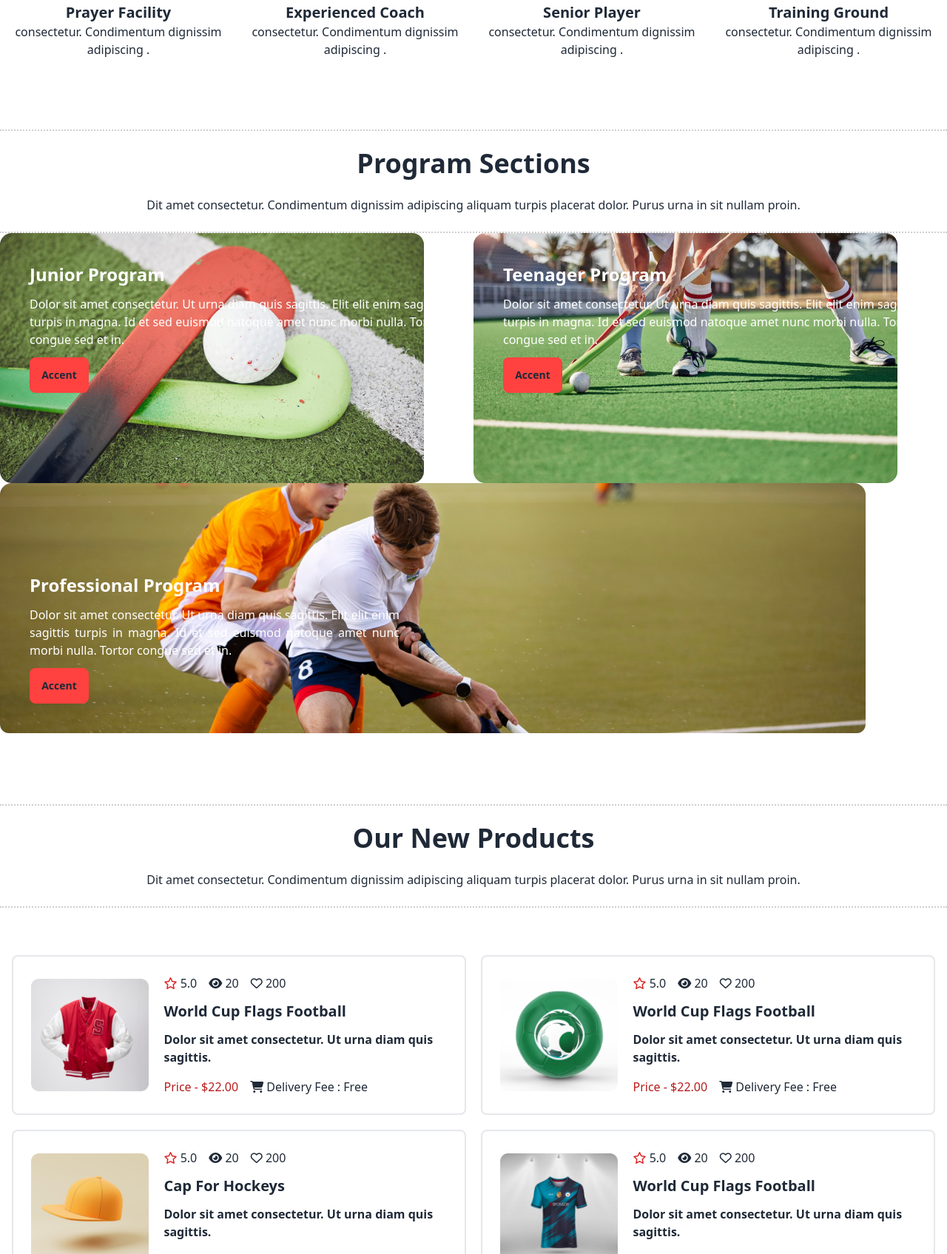
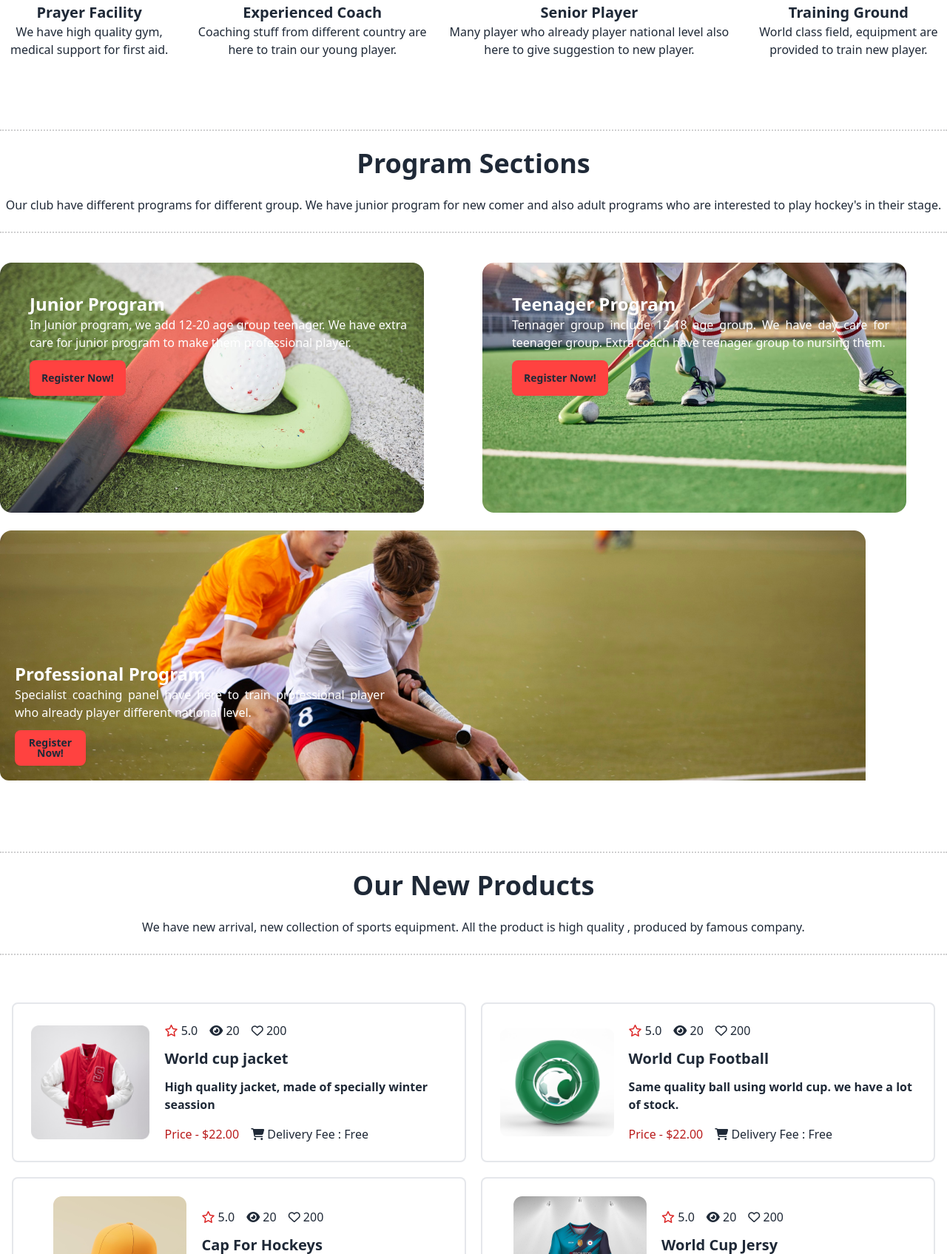
Before and after one commit to Ajjaj-Ahmed/hockey_club_website, a plain HTML site: page index.html in a window 1280 px wide. Shown: the part 1105-2800 px from the top of the page at 74% size. Drawn offline with nearby package versions, Linux system fonts and the light colour scheme.

Commit message:
final commit

```diff
--- a/index.html
+++ b/index.html
@@ -118,64 +118,59 @@
     <!-- hockey club -->
     <section class="mt-10 py-6 lg:mt-24 border-y-2 border-dotted border-[#13131833]">
       <h2 class="text-2xl lg:text-4xl font-extrabold text-center lg:mb-6">Professional Hockeys Club</h2>
-      <p class="text-[14px] lg:text-[16px] text-center font-medium">Dit amet consectetur. Condimentum dignissim
-        adipiscing aliquam turpis placerat dolor. Purus urna in sit nullam proin.</p>
+      <p class="text-[14px] lg:text-[16px] text-center font-medium">Our club is older than any other hockey club in the state. We have decades experince to make a player Professional</p>
     </section>
 
     <!-- club description -->
-    <section class="flex  flex-col  mt-16 gap-y-10 lg:mt-24  lg:flex-row ">
+    <section class="flex  flex-col gap-6 mt-16 gap-y-10 lg:mt-24  lg:flex-row ">
       <div class="flex flex-col items-center justify-center">
         <div class="radial-progress text-[#FF4240]" style="--value:87;" role="progressbar">87%</div>
         <h2 class=" mt-3 font-semibold text-xl lg:mt-6 ">Prayer Facility</h2>
-        <p class="text-[16px] text-center"> consectetur. Condimentum dignissim adipiscing .</p>
+        <p class="text-[16px] text-center">We have high quality gym, medical support for first aid.</p>
       </div>
       <div class="flex flex-col items-center justify-center">
         <div class="radial-progress text-emerald-500" style="--value:95;" role="progressbar">95%</div>
         <h2 class=" mt-3 font-semibold text-xl lg:mt-6 ">Experienced Coach</h2>
-        <p class="text-[16px] text-center"> consectetur. Condimentum dignissim adipiscing .</p>
+        <p class="text-[16px] text-center">Coaching stuff from different country are here to train our young player.</p>
       </div>
       <div class="flex flex-col items-center justify-center">
         <div class="radial-progress text-yellow-500" style="--value:90;" role="progressbar">90%</div>
         <h2 class=" mt-3 font-semibold text-xl lg:mt-6 ">Senior Player</h2>
-        <p class="text-[16px] text-center"> consectetur. Condimentum dignissim adipiscing .</p>
+        <p class="text-[16px] text-center">Many player who already player national level also here to give suggestion to new player.</p>
       </div>
       <div class="flex flex-col items-center justify-center">
         <div class="radial-progress text-green-500" style="--value:80;" role="progressbar">80%</div>
         <h2 class=" mt-3 font-semibold text-xl lg:mt-6 ">Training Ground</h2>
-        <p class="text-[16px] text-center"> consectetur. Condimentum dignissim adipiscing .</p>
+        <p class="text-[16px] text-center">World class field, equipment are provided to train new player.</p>
       </div>
     </section>
 
  <!-- added background image section -->
- <div class="mt-10 py-6 lg:mt-24 border-y-2 border-dotted border-[#13131833]">
+ <div class="mt-10 py-6 lg:mt-24 lg:mb-10 border-y-2 border-dotted border-[#13131833] gap-10">
   <h2 class="text-2xl lg:text-4xl font-extrabold text-center lg:mb-6">Program Sections</h2>
-  <p class="text-[14px] lg:text-[16px] text-center font-medium">Dit amet consectetur. Condimentum dignissim
-    adipiscing aliquam turpis placerat dolor. Purus urna in sit nullam proin. </p>
+  <p class="text-[14px] lg:text-[16px] text-center font-medium">Our club have different programs for different group. We have junior program for new comer and also adult programs who are interested to play hockey's in their stage.</p>
 </div>
 
-<div class="grid grid-cols-1 lg:grid-cols-2 justify-center items-center">
+<div class="grid grid-cols-1 justify-center items-center lg:grid-cols-2 gap-6  ">
 
-  <div class=" flex flex-col  bg-[url('../Images/2.png')] bg-no-repeat  h-[244px] w-full lg:h-[338px]  rounded-xl space-y-3 p-5 lg:p-10">
+  <div class="bg-[url('../Images/2.png')] bg-no-repeat  h-[244px] lg:w-[590px] lg:lg:h-[338px]  rounded-xl p-10">
     <h2 class="text-white text-xl lg:text-2xl font-extrabold">Junior Program</h2>
-    <p class="text-white font-medium text-justify">Dolor sit amet consectetur. Ut urna diam quis sagittis. Elit elit
-      enim sagittis turpis in magna. Id et sed euismod natoque amet nunc morbi nulla. Tortor congue sed et in.</p>
-      <button class="btn bg-[#FF4240] border-none rounded-lg w-20">Accent</button>
+    <p class="text-white font-medium text-justify mb-3">In Junior program, we add 12-20 age group teenager. We have extra care for junior program to make them professional player.</p>
+      <button class="btn bg-[#FF4240] border-none rounded-lg w-26">Register Now!</button>
 
   </div>
 
-  <div class="flex flex-col bg-[url('../Images/3.png')] bg-no-repeat  h-[244px] w-full lg:h-[338px]  rounded-xl space-y-3 p-5 lg:p-10">
+  <div class=" bg-[url('../Images/3.png')] bg-no-repeat  h-[244px] lg:w-[590px] lg:lg:h-[338px]  rounded-xl p-10">
 
     <h2 class="text-white text-xl lg:text-2xl font-extrabold">Teenager Program</h2>
-    <p class="text-white font-medium text-justify">Dolor sit amet consectetur. Ut urna diam quis sagittis. Elit elit
-      enim sagittis turpis in magna. Id et sed euismod natoque amet nunc morbi nulla. Tortor congue sed et in.</p>
-      <button class="btn bg-[#FF4240] border-none w-20">Accent</button>
+    <p class="text-white font-medium text-justify mb-3">Tennager group include 12-18 age group. We have day care for teenager group. Extra coach have teenager group to nursing them.</p>
+      <button class="btn bg-[#FF4240] border-none w-26">Register Now!</button>
   </div>
 
-  <div class="flex flex-col bg-[url('../Images/4.png')] bg-no-repeat h-[244px] lg:w-[1170px] lg:h-[338px] lg:col-span-2 rounded-xl space-y-3 lg:justify-end p-5 lg:p-10">
+  <div class=" flex flex-col px-5 pb-5 justify-end bg-[url('../Images/4.png')] bg-no-repeat h-[244px] lg:w-[1200px] lg:h-[338px] lg:col-span-2 rounded-xl ">
     <h2 class="text-white text-xl lg:text-2xl font-extrabold">Professional Program</h2>
-    <p class="text-white font-medium text-justify w-[500px]">Dolor sit amet consectetur. Ut urna diam quis sagittis. Elit elit
-      enim sagittis turpis in magna. Id et sed euismod natoque amet nunc morbi nulla. Tortor congue sed et in.</p>
-      <button class="btn bg-[#FF4240] border-none w-20">Accent</button>
+    <p class="text-white font-medium text-justify w-[500px] mb-3">Specialist coaching panel have here to train professional player who already player different national level.</p>
+      <button class="btn bg-[#FF4240] border-none lg:w-24">Register Now!</button>
 
   </div>
 </div>
@@ -186,8 +181,7 @@
     <section class=" mt-10 lg:mt-20">
       <div class="mt-10 py-6 lg:mt-24 border-y-2 border-dotted border-[#13131833]">
         <h2 class="text-2xl lg:text-4xl font-extrabold text-center lg:mb-6">Our New Products</h2>
-        <p class="text-[14px] lg:text-[16px] text-center font-medium">Dit amet consectetur. Condimentum dignissim
-          adipiscing aliquam turpis placerat dolor. Purus urna in sit nullam proin. </p>
+        <p class="text-[14px] lg:text-[16px] text-center font-medium">We have new arrival, new collection of sports equipment. All the product is high quality , produced by famous company. </p>
       </div>
 
       <!-- product grid -->
@@ -205,8 +199,8 @@
                 <p><i class="fa-solid fa-eye"></i> 20</p>
                 <p><i class="fa-regular fa-heart"></i> 200</p>
               </div>
-              <h2 class="my-2 text-xl font-extrabold lg:my-3">World Cup Flags Football</h2>
-              <p class="text-[16px] font-semibold lg:mb-4">Dolor sit amet consectetur. Ut urna diam quis sagittis. </p>
+              <h2 class="my-2 text-xl font-extrabold lg:my-3">World cup jacket</h2>
+              <p class="text-[16px] font-semibold lg:mb-4">High quality jacket, made of specially winter seassion</p>
               <div class="flex gap-4">
                 <h2 class="text-red-700">Price - $22.00</h2>
                 <p><i class="fa-solid fa-cart-shopping"></i> Delivery Fee : Free</p>
@@ -227,8 +221,8 @@
                 <p><i class="fa-solid fa-eye"></i> 20</p>
                 <p><i class="fa-regular fa-heart"></i> 200</p>
               </div>
-              <h2 class="my-2 text-xl font-extrabold lg:my-3">World Cup Flags Football</h2>
-              <p class="text-[16px] font-semibold lg:mb-4">Dolor sit amet consectetur. Ut urna diam quis sagittis. </p>
+              <h2 class="my-2 text-xl font-extrabold lg:my-3">World Cup Football</h2>
+              <p class="text-[16px] font-semibold lg:mb-4">Same quality ball using world cup. we have a lot of stock.</p>
               <div class="flex gap-4">
                 <h2 class="text-red-700">Price - $22.00</h2>
                 <p><i class="fa-solid fa-cart-shopping"></i> Delivery Fee : Free</p>
@@ -249,7 +243,7 @@
                 <p><i class="fa-regular fa-heart"></i> 200</p>
               </div>
               <h2 class="my-2 text-xl font-extrabold lg:my-3">Cap For Hockeys</h2>
-              <p class="text-[16px] font-semibold lg:mb-4">Dolor sit amet consectetur. Ut urna diam quis sagittis. </p>
+              <p class="text-[16px] font-semibold lg:mb-4">Good Quality product, for all weather.</p>
               <div class="flex gap-4">
                 <h2 class="text-red-700">Price - $22.00</h2>
                 <p><i class="fa-solid fa-cart-shopping"></i> Delivery Fee : Free</p>
@@ -269,8 +263,8 @@
                 <p><i class="fa-solid fa-eye"></i> 20</p>
                 <p><i class="fa-regular fa-heart"></i> 200</p>
               </div>
-              <h2 class="my-2 text-xl font-extrabold lg:my-3">World Cup Flags Football</h2>
-              <p class="text-[16px] font-semibold lg:mb-4">Dolor sit amet consectetur. Ut urna diam quis sagittis. </p>
+              <h2 class="my-2 text-xl font-extrabold lg:my-3">World Cup Jersy</h2>
+              <p class="text-[16px] font-semibold lg:mb-4">Orginal World cup jersy is available here. </p>
               <div class="flex gap-4">
                 <h2 class="text-red-700">Price - $22.00</h2>
                 <p><i class="fa-solid fa-cart-shopping"></i> Delivery Fee : Free</p>
@@ -290,8 +284,8 @@
                 <p><i class="fa-solid fa-eye"></i> 20</p>
                 <p><i class="fa-regular fa-heart"></i> 200</p>
               </div>
-              <h2 class="my-2 text-xl font-extrabold lg:my-3">World Cup Flags Football</h2>
-              <p class="text-[16px] font-semibold lg:mb-4">Dolor sit amet consectetur. Ut urna diam quis sagittis. </p>
+              <h2 class="my-2 text-xl font-extrabold lg:my-3">Helmat for Cricket</h2>
+              <p class="text-[16px] font-semibold lg:mb-4">We also sell helmat. Our shop has huge collection of helmat</p>
               <div class="flex gap-4">
                 <h2 class="text-red-700">Price - $22.00</h2>
                 <p><i class="fa-solid fa-cart-shopping"></i> Delivery Fee : Free</p>
@@ -311,8 +305,8 @@
                 <p><i class="fa-solid fa-eye"></i> 20</p>
                 <p><i class="fa-regular fa-heart"></i> 200</p>
               </div>
-              <h2 class="my-2 text-xl font-extrabold lg:my-3">World Cup Flags Football</h2>
-              <p class="text-[16px] font-semibold lg:mb-4">Dolor sit amet consectetur. Ut urna diam quis sagittis. </p>
+              <h2 class="my-2 text-xl font-extrabold lg:my-3">New design Football</h2>
+              <p class="text-[16px] font-semibold lg:mb-4">New collection also arrive, can collect new design football. </p>
               <div class="flex gap-4">
                 <h2 class="text-red-700">Price - $22.00</h2>
                 <p><i class="fa-solid fa-cart-shopping"></i> Delivery Fee : Free</p>
@@ -328,7 +322,7 @@
 <section class="lg:my-20 my-10 ">
   <div class="mt-10 py-6 lg:mt-24 border-y-2 border-dotted border-[#13131833]">
     <h2 class="text-2xl lg:text-4xl font-extrabold text-center lg:mb-6">Get In Touch</h2>
-    <p class="text-[14px] lg:text-[16px] text-center font-medium">Dit amet consectetur. Condimentum dignissim adipiscing aliquam turpis placerat dolor. Purus urna in sit nullam proin. </p>
+    <p class="text-[14px] lg:text-[16px] text-center font-medium">You can contact us by different medium. Can call us or send message to our phone or directly come to shop for any inquery.</p>
   </div>
   <!-- form -->
   <div class="flex flex-col lg:flex-row justify-center lg:justify-evenly mt-16">
@@ -393,8 +387,7 @@
 
       <nav class="flex flex-col justify-center items-center ">
         <header class="footer-title">Get In Touch</header>
-        <p class="w-80 text-center">Dit amet consectetur. Condimentum  adipiscing aliquam turpis placerat dolor.
-           Purus urna in sit nullam proin. </p>
+        <p class="w-80 text-center">You can contact us by different medium.</p>
         <a class="link link-hover">
           <i class="fa-solid fa-envelope text-red-600"></i>
           ajjajahmedasif@gmail.com
```
